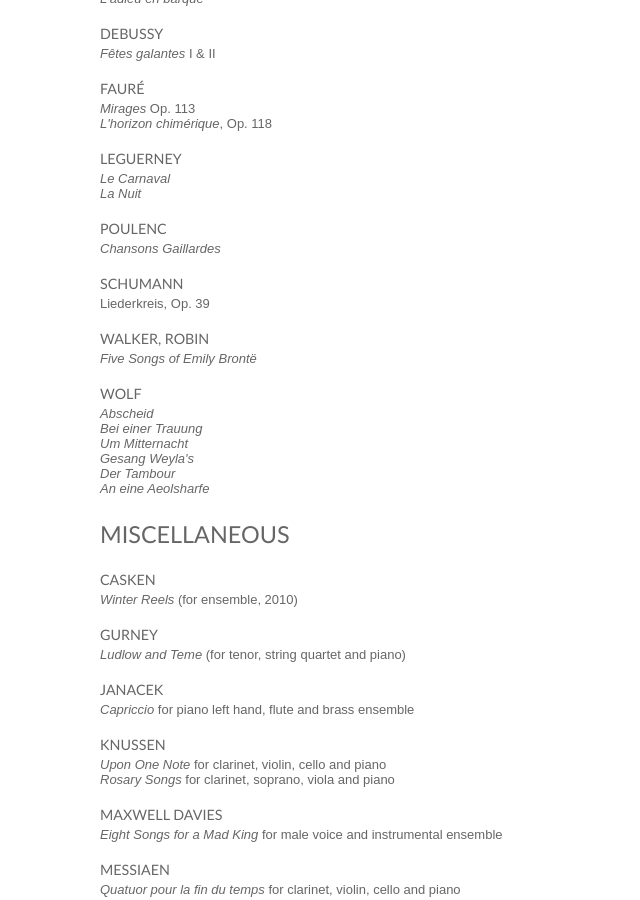
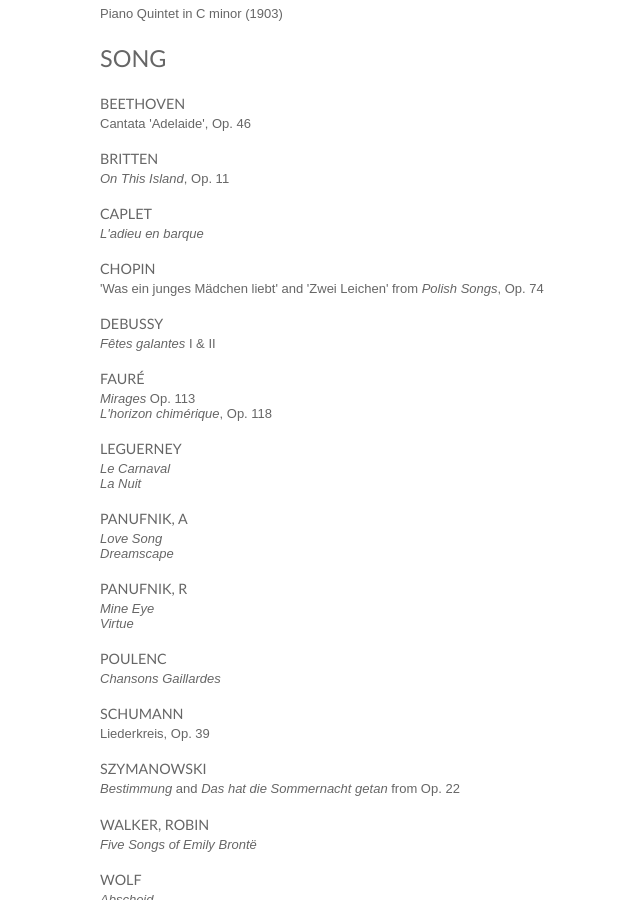
Before and after one commit to hammonc/clarehammond.com, a Jekyll site: the page built from chamber-repertoire.html, in a window 1280 px wide and 900 px high, scrolled down 6518 px. Shown: the whole window, without its empty margins (210-850 px from the left). Built offline with Jekyll 4.4.1, drawn with Linux system fonts in a browser that asks for light colours; some of the changed text lies outside the part shown.

Commit message:
rep update

```diff
--- a/chamber-repertoire.html
+++ b/chamber-repertoire.html
@@ -58,6 +58,9 @@
 <h4>MOZART</h4>
 <p>Trio KV 498 'Kegelstatt', for Clarinet, Viola and Piano</p>
 
+<h4>PANUFNIK, A</h4>
+<p>Piano Trio</p>
+
 <h4>RAVEL</h4>
 <p>Piano Trio</p>
 
@@ -194,6 +200,7 @@
 <p>Sonata No. 3 in A major, Op. 69</p>
 <p>Sonata No. 4 in C major, Op. 102 No. 1</p>
 <p>Sonata No. 5 in D major, Op. 102 No. 2</p>
+<p>Variations in G on a theme by Handel, WoO45</p>
 
 <h4>BRAHMS</h4>
 <p>Sonata No. 2 in F major, Op. 99</p>
@@ -242,6 +252,9 @@
 <p><em>Fantasiestücke</em> Op. 73</p>
 <p><em>Fünf Stücke im Volkston</em> Op. 102</p>
 <p><em>Märchenbilder Op. 113</em></p>
+
+<h4>STRAUSS</h4>
+<p>Sonata Op. 6</p>
 
 <h3 id="piano-and-flute">PIANO AND FLUTE</h3>
 
@@ -351,6 +364,9 @@
 <h4>CAPLET</h4>
 <p><em>L'adieu en barque</em></p>
 
+<h4>CHOPIN</h4>
+<p>'Was ein junges Mädchen liebt' and 'Zwei Leichen' from <em>Polish Songs</em>, Op. 74</p>
+
 <h4>DEBUSSY</h4>
 <p><em>Fêtes galantes</em> I & II</p>
 
@@ -362,11 +378,22 @@
 <p><em>Le Carnaval</em></p>
 <p><em>La Nuit</em></p>
 
+<h4>PANUFNIK, A</h4>
+<p><em>Love Song</em></p>
+<p><em>Dreamscape</em></p>
+
+<h4>PANUFNIK, R</h4>
+<p><em>Mine Eye</em></p>
+<p><em>Virtue</em></p>
+
 <h4>POULENC</h4>
 <p><em>Chansons Gaillardes</em></p>
 
 <h4>SCHUMANN</h4>
 <p>Liederkreis, Op. 39</p>
+
+<h4>SZYMANOWSKI</h4>
+<p><em>Bestimmung</em> and <em>Das hat die Sommernacht getan</em> from Op. 22</p>
 
 <h4>WALKER, ROBIN</h4>
 <p><em>Five Songs of Emily Brontë</em></p>
--- a/solo-repertoire-contemporary.html
+++ b/solo-repertoire-contemporary.html
@@ -33,13 +33,16 @@
     <tr><td>Panufnik, R.</td><td><em>Second Home</em> (2006)</td></tr>
     <tr><td></td><td><em>Glo</em> (2002)</td></tr>
     <tr><td></td><td><em>Modlitwa</em> jointly composed with Andrzej Panufnik (1990-4)</td></tr>
+    <tr><td>Pärt</td><td><em>Für Alina</em> (1976)</td></tr>
     <tr><td>Peate</td><td><em>Pearl</em> (2013)</td></tr>
     <tr><td>Saxton</td><td><em>Chacony</em> for left hand alone (1988)</td></tr>
     <tr><td></td><td><em>Hortus Musicae</em> (written for Clare, 2013)</td></tr>
     <tr><td>Swayne</td><td>Bagatelles Nos. 1-4 (2008-2010)</td></tr>
+    <tr><td>Tabakova</td><td><em>Halo</em> (2000)</td></tr>
     <tr><td>Takemitsu</td><td><em>Rain Tree Sketch II</em> (1992)</td></tr>
     <tr><td>Tavener</td><td><em>Zodiacs</em> (1997)</td></tr>
     <tr><td>Vine</td><td>Five Bagatelles (1994)</td></tr>
+    <tr><td>Woolrich</td><td><em>Pianobook XI</em> (2010)</td></tr>
     <tr><td>Miscellaneous</td><td><em>Aquarelles</em>, a series of five miniatures written to celebrate the Debussy Centenary by composers James Francis Brown, David Matthews, Peter Fribbins, Alan Mills and Robin Walker (2012)</td></tr>
 
   </table>
--- a/solo-repertoire.html
+++ b/solo-repertoire.html
@@ -73,6 +73,7 @@
     <tr><td>Panufnik, R.</td><td><em>Second Home</em></td></tr>
     <tr><td></td><td><em>Glo</em></td></tr>
     <tr><td></td><td><em>Modlitwa</em>, jointly composed with Andrzej Panufnik</td></tr>
+    <tr><td>Pärt</td><td><em>Für Alina</em></td></tr>
     <tr><td>Peate</td><td><em>Pearl</em></td></tr>
     <tr><td>Prokofiev</td><td>Sonata No. 3 in A major, Op. 28</td></tr>
     <tr><td></td><td>Sonata No. 6 in A major, Op. 82</td></tr>
@@ -96,9 +97,11 @@
     <tr><td>Swayne</td><td>Bagatelles Nos. 1-4</td></tr>
     <tr><td>Szymanowski</td><td>Études Op. 33</td></tr>
     <tr><td></td><td><em>Métopes</em>, Op. 29</td></tr>
+    <tr><td>Tabakova</td><td><em>Halo</em></td></tr>
     <tr><td>Takemitsu</td><td><em>Rain Tree Sketch II</em></td></tr>
     <tr><td>Tavener</td><td><em>Zodiacs</em></td></tr>
     <tr><td>Vine</td><td>Five Bagatelles</td></tr>
+    <tr><td>Woolrich</td><td><em>Pianobook XI</em></td></tr>
     <tr><td>Miscellaneous</td><td><em>Aquarelles</em>, a series of five miniatures written to celebrate the Debussy Centenary by composers James Francis Brown, David Matthews, Peter Fribbins, Alan Mills and Robin Walker</td></tr>
 
   </table>
```
Also changed, not shown: other parts of chamber-repertoire.html (+8 -2 lines).
